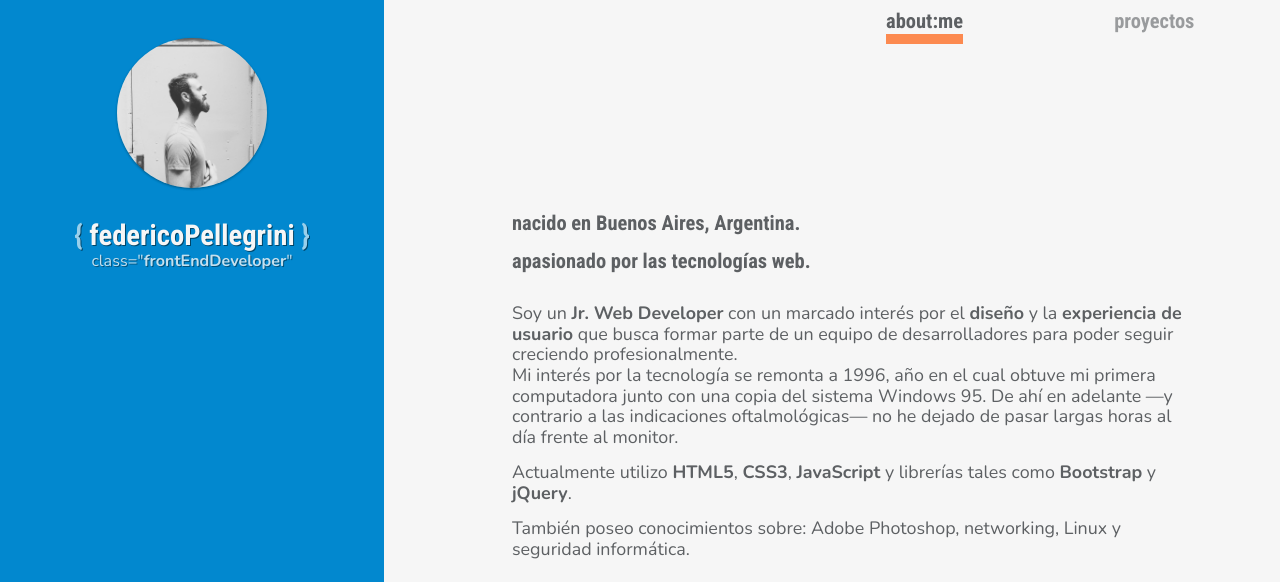
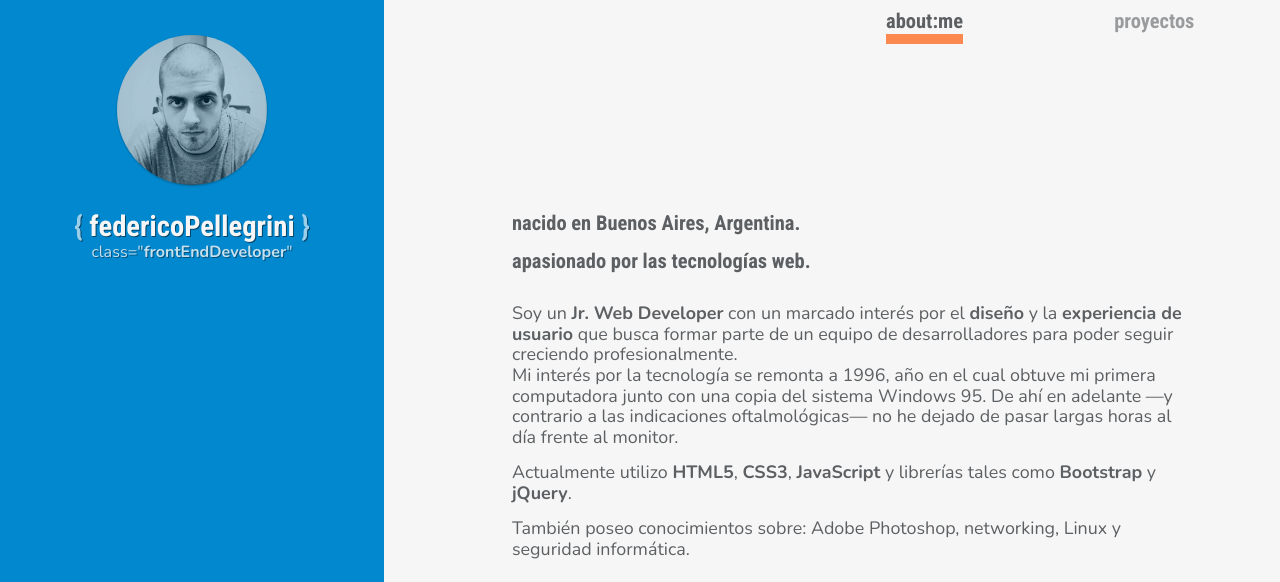
Before and after one commit to Grupphaus/Grupphaus.github.io, a plain HTML site: page index.html in a window 1280 px wide. Shown: the top 582 px of the page. Drawn offline with nearby package versions, Linux system fonts and the light colour scheme.

Commit message:
added "proper" profile photo. finally works on my iPhone

```diff
--- a/portfolio.css
+++ b/portfolio.css
@@ -86,24 +86,33 @@ div.container-bio {
 }
 
 div.bio-photo {
-  background-image: url("notme.jpg");
+  background-image: url("me.jpg");
   height: 150px;
   width: 150px;
+  opacity: .8;
   background-size: cover;
-  margin: 10% auto;
-  margin-bottom: 5%;
+  margin: 35px auto 25px auto;
+  /* margin-bottom: 5%; */
   border-radius: 50%;
   -webkit-box-shadow: 0 1px 3px rgba(0,0,0,0.12), 0 1px 2px rgba(0,0,0,0.24);
           box-shadow: 0 1px 3px rgba(0,0,0,0.12), 0 1px 2px rgba(0,0,0,0.24);
 }
 
+.bio-photo:hover {
+  background-image: url("me2.png");
+}
+
 .bio-name {
-  padding: 3%;
+  /* padding: 3%; */
   text-shadow: 1px 1px 0px #014467;
   font-size: 1.4em;
   -webkit-transition: opacity 200ms ease;
   -o-transition: opacity 200ms ease;
   transition: opacity 200ms ease;
+}
+
+.bio-name h1 {
+  /* line-height: 1.45em; */
 }
 
 .bio-name span {
@@ -113,6 +122,7 @@ div.bio-photo {
 .bio-name p {
   font-size: .9em;
   opacity: .8;
+  padding-bottom: 25px;
 }
 
 .bio-profiles {
```
Also changed, not shown: me.jpg (added), me2.png (added).
